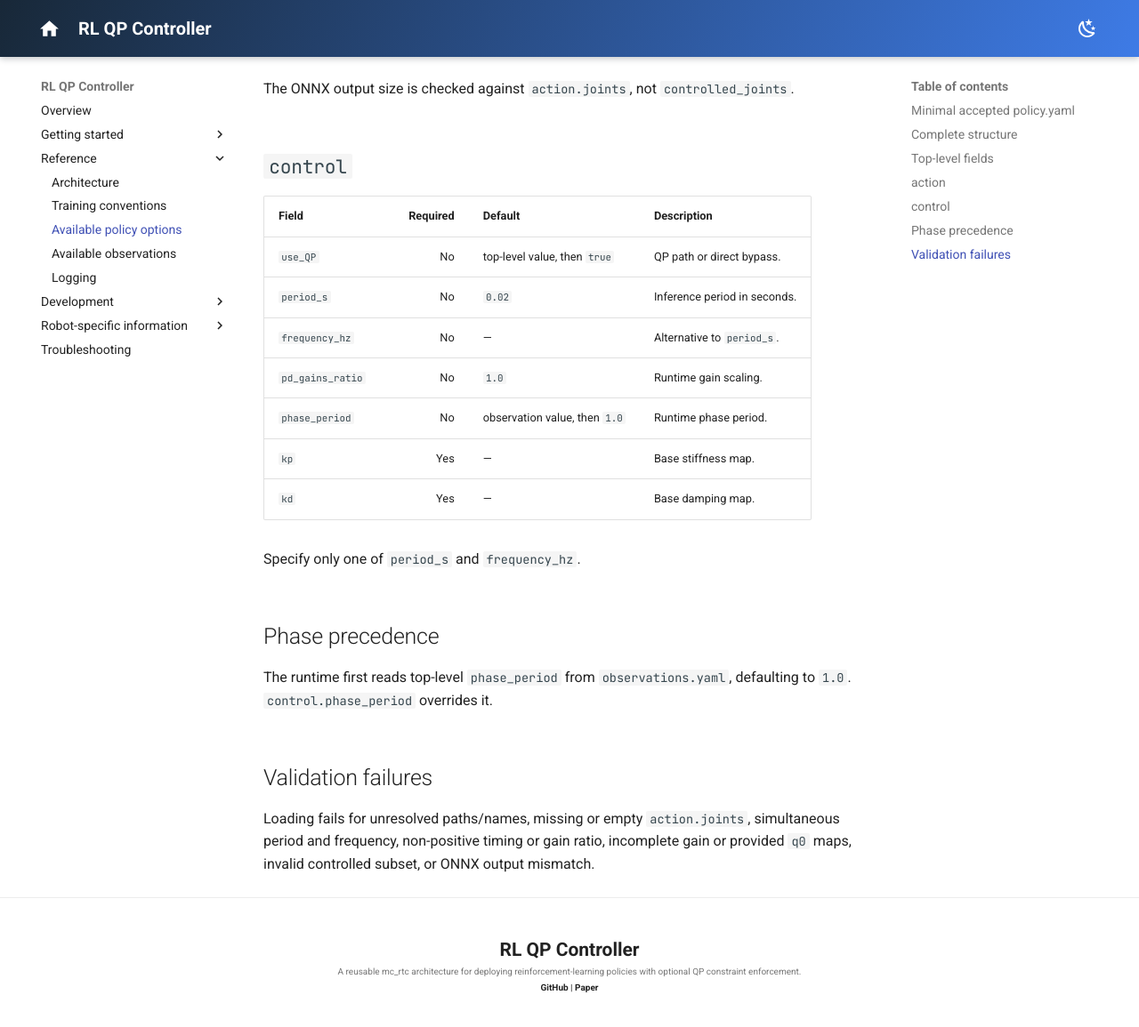
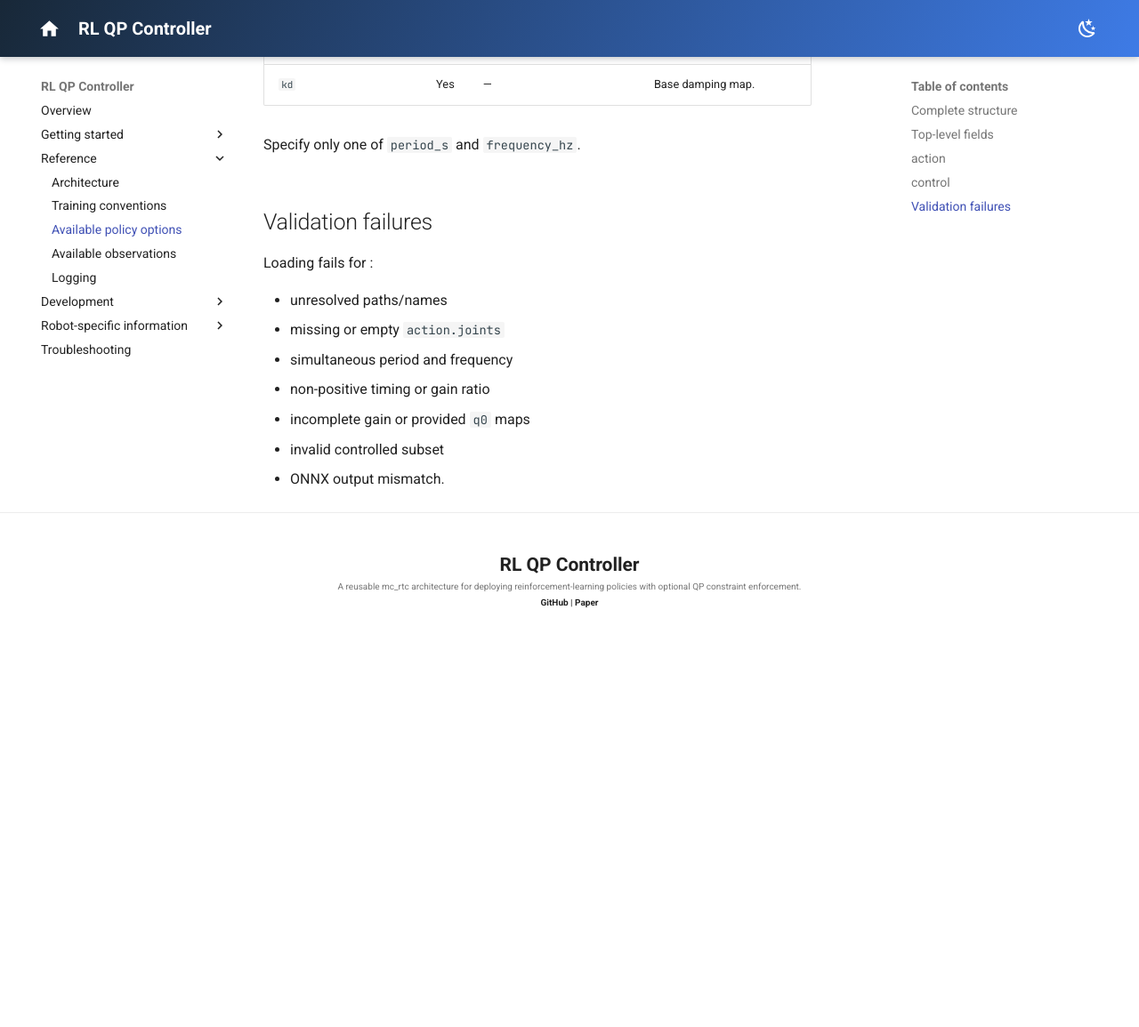
Before and after one commit to Alhuuin/rl-qp-controller.github.io, an MkDocs documentation site: the page built from docs/content/reference/policy-options.md, in a window 1280 px wide and 1400 px high, scrolled down 1839 px. Shown: the top 1155 px of the window at 89% size. Built offline with MkDocs 1.6.1 and Material for MkDocs 9.7.7, drawn with Linux system fonts in a browser that asks for light colours; comment, search, counter and statistics services are not loaded; after the commit the page ends 2877 px from its top, so only the background shows below that; some of the changed text lies outside the part shown.

Commit message:
feat: reference done

````diff
--- a/docs/content/reference/policy-options.md
+++ b/docs/content/reference/policy-options.md
@@ -4,36 +4,18 @@
 
 # Policy options
 
-This page documents fields read by the current policy parser.
-
-## Minimal accepted `policy.yaml`
-
-```yaml
-action:
-  joints: all
-
-control:
-  kp:
-    jointName1: 100.0
-    jointName2: 100.0
-  kd:
-    jointName1: 10.0
-    jointName2: 10.0
-```
-
-`action.joints`, `control.kp`, and `control.kd` are the essential policy declarations. Gain maps must cover the controller joints required by the runtime.
+This page documents fields read by the current policy parser. We saw the minimal accepted option in [Getting started](../getting-started/deploy-policy.md).
 
 ## Complete structure
 
 ```yaml
 name: my_policy
 onnx: my_policy.onnx
-use_QP: true  # legacy top-level fallback
 
 action:
   joints: all
   controlled_joints: legs
-  scale: 0.25
+  scale: 0.25 # scalar or per-joint map
   q0:
     jointName1: 0.0
     jointName2: 0.0
@@ -58,7 +40,6 @@
 |---|---:|---|---|
 | `name` | No | folder name | Runtime name. |
 | `onnx` | No | `<name>.onnx` | ONNX filename. |
-| `use_QP` | No | `true` | Legacy fallback when `control.use_QP` is absent. |
 
 ## `action`
 
@@ -69,26 +50,28 @@
 | `scale` | No | `1.0` | Action scale accepted by the runtime. |
 | `q0` | No | controller/default posture | Full default-pose map when provided. |
 
-The ONNX output size is checked against `action.joints`, not `controlled_joints`.
-
 ## `control`
 
 | Field | Required | Default | Description |
 |---|---:|---|---|
-| `use_QP` | No | top-level value, then `true` | QP path or direct bypass. |
+| `use_QP` | No | `true` | QP or bypass. |
 | `period_s` | No | `0.02` | Inference period in seconds. |
 | `frequency_hz` | No | — | Alternative to `period_s`. |
-| `pd_gains_ratio` | No | `1.0` | Runtime gain scaling. |
-| `phase_period` | No | observation value, then `1.0` | Runtime phase period. |
+| `pd_gains_ratio` | No | `1.0` | Gain scaling. |
+| `phase_period` | No | observation value, then `1.0` | Phase period. |
 | `kp` | Yes | — | Base stiffness map. |
 | `kd` | Yes | — | Base damping map. |
 
 Specify only one of `period_s` and `frequency_hz`.
 
-## Phase precedence
-
-The runtime first reads top-level `phase_period` from `observations.yaml`, defaulting to `1.0`. `control.phase_period` overrides it.
-
 ## Validation failures
 
-Loading fails for unresolved paths/names, missing or empty `action.joints`, simultaneous period and frequency, non-positive timing or gain ratio, incomplete gain or provided `q0` maps, invalid controlled subset, or ONNX output mismatch.
+Loading fails for :
+
+- unresolved paths/names
+- missing or empty `action.joints`
+- simultaneous period and frequency
+- non-positive timing or gain ratio
+- incomplete gain or provided `q0` maps
+- invalid controlled subset
+- ONNX output mismatch.
````
Also changed, not shown: docs/content/getting-started/configure-conventions.md (+8 -2 lines), docs/content/reference/conventions.md (+9 -45 lines), docs/content/reference/logging.md (+0 -15 lines), docs/content/reference/observations.md (+11 -6 lines).
